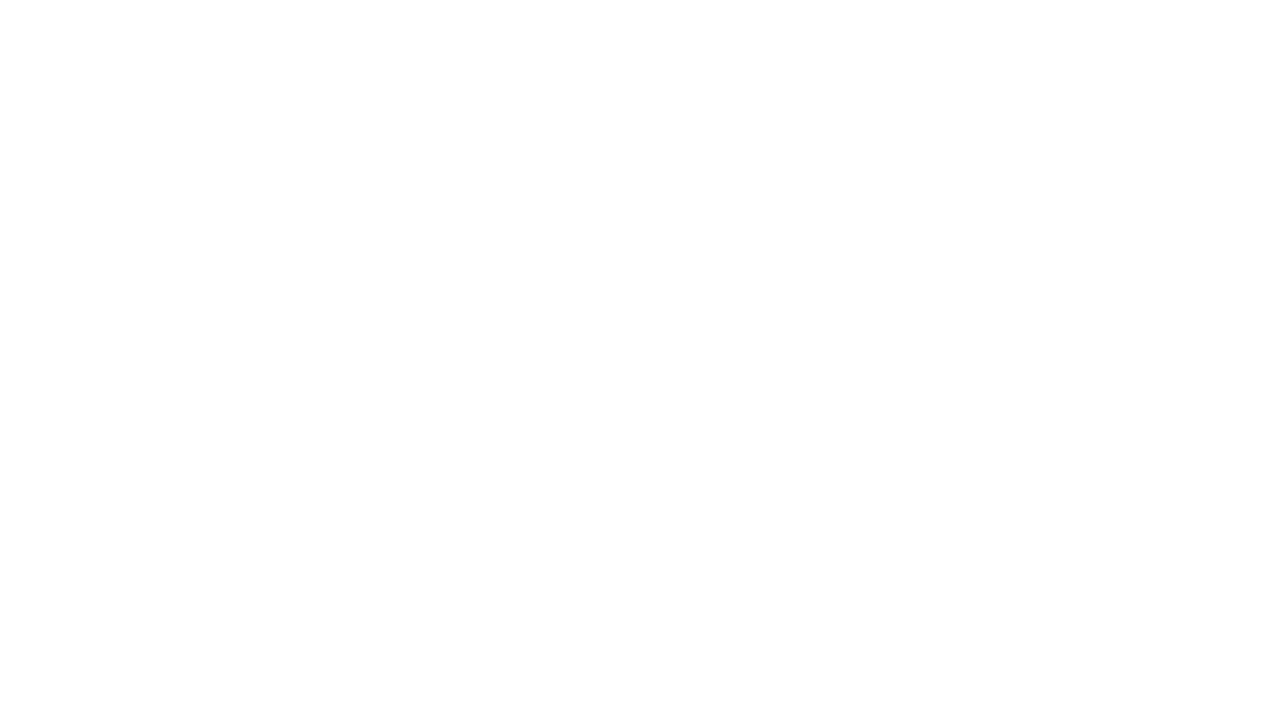
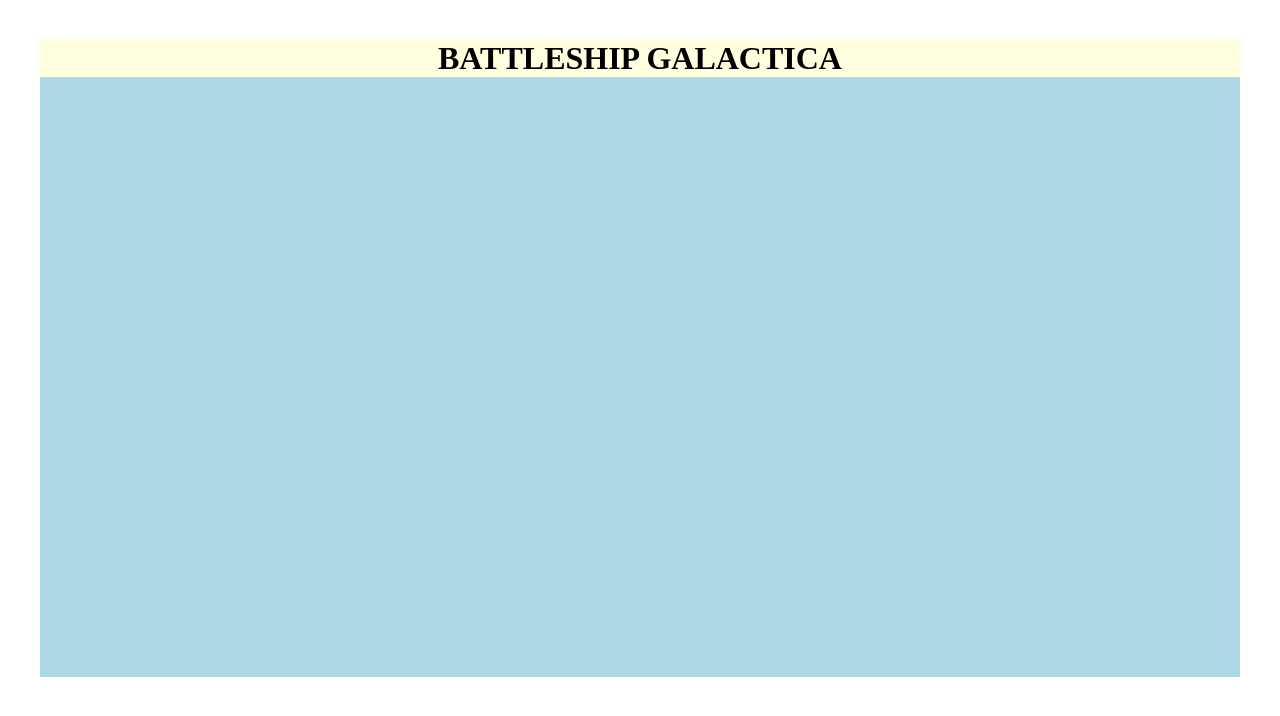
Before and after one commit to oBanton26/battleship-project, a website built with webpack: page src/template.html in a window 1280 px wide. Built offline with nearby package versions, Linux system fonts and the light colour scheme.

Commit message:
Create basis for html and style

```diff
--- a/src/index.js
+++ b/src/index.js
@@ -1 +1,11 @@
 import "./styles.css";
+import { Player } from './logic/playerLogic'
+
+// Game
+const playerReal = new Player(true);
+const playerComputer = new Player(false);
+
+playerReal.gameboard.addShip([[0,0],[0,1]]);
+playerReal.gameboard.addShip([[6,6],[7,6],[8,6]]);
+playerComputer.gameboard.addShip([[9,9],[8,9]]);
+playerComputer.gameboard.addShip([[5,5],[4,5],[3,5]]);
--- a/src/styles.css
+++ b/src/styles.css
@@ -4,6 +4,24 @@
     box-sizing: border-box;
 }
 
-.hidden {
-    display: none;
+body {
+    margin: 20px;
+    padding: 20px;
+
 }
+
+h1 {
+    text-align: center;
+    background-color: lightyellow;
+}
+
+.gameboard {
+    background-color: lightblue;
+    height: 600px;
+    width: 600px;
+}
+
+.gameboard-container {
+    display: flex;
+    justify-content: space-evenly;
+}
--- a/src/template.html
+++ b/src/template.html
@@ -6,6 +6,10 @@
     <title></title>
 </head>
 <body>
-
+    <h1>BATTLESHIP GALACTICA</h1>
+    <div class="gameboard-container">
+        <div class="gameboard player-gameboard"></div>
+        <div class="gameboard computer-gameboard"></div>
+    </div>
 </body>
 </html>
```
